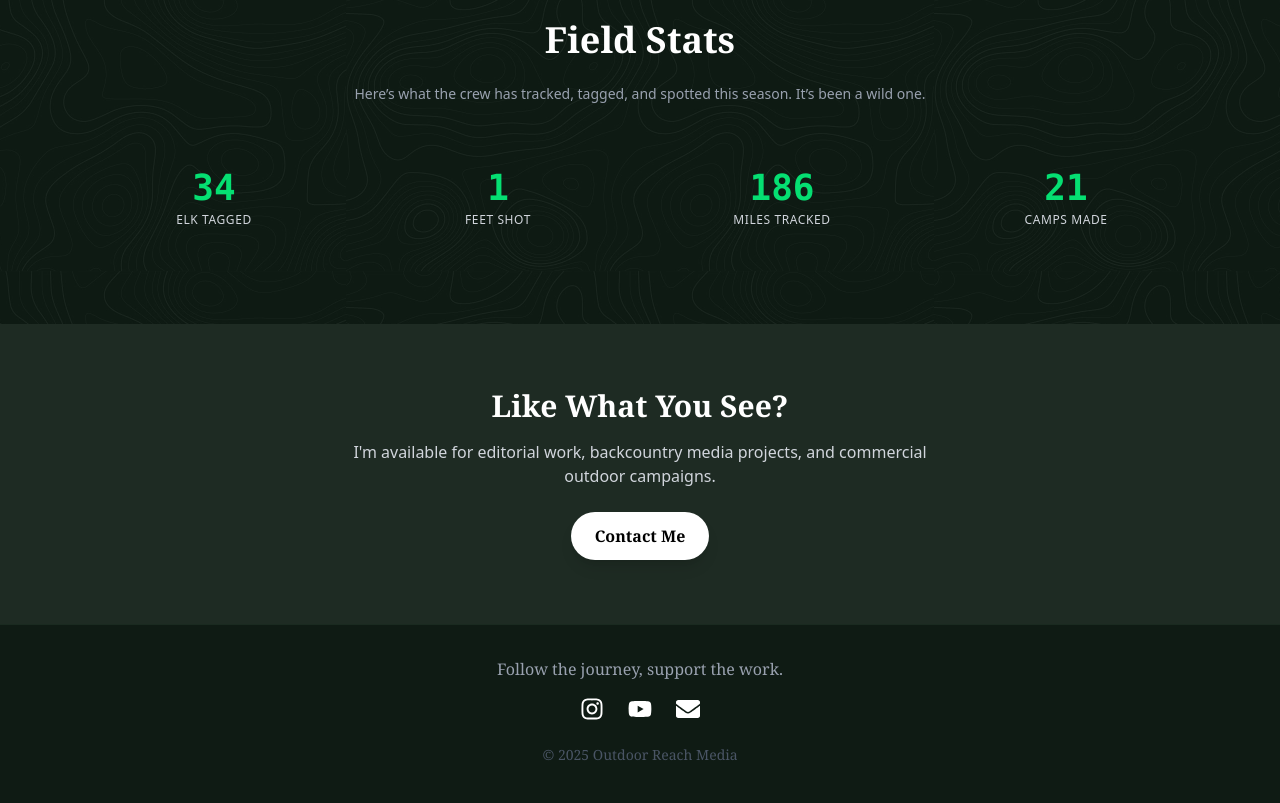
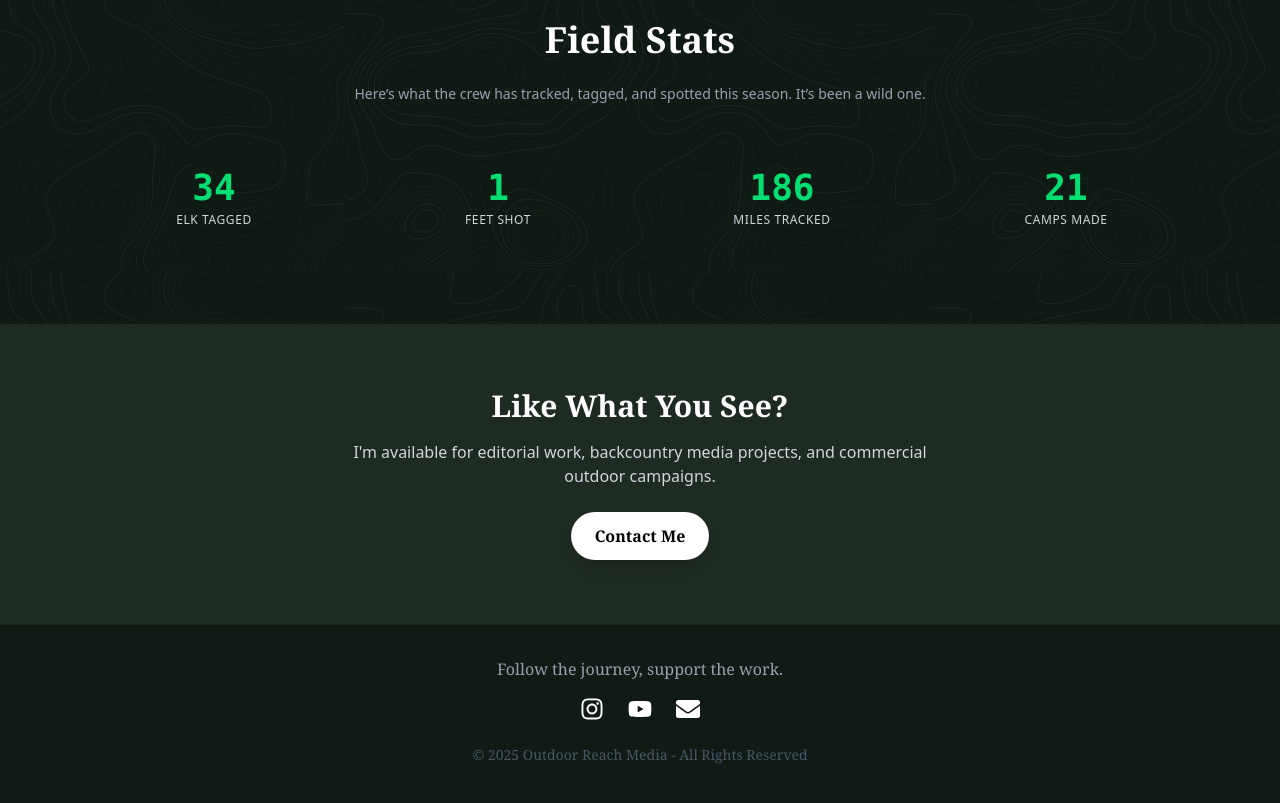
Before and after one commit to cadens99/outdoor-media, a React (Vite) app: page / in a window 1280 px wide. Shown: the part 3312-4115 px from the top of the page. Built offline with nearby package versions, Linux system fonts and the light colour scheme.

Commit message:
Updated Footer

```diff
--- a/src/pages/Home.jsx
+++ b/src/pages/Home.jsx
@@ -71,7 +71,7 @@ export default function Home() {
                     <SocialLinks />
                 </div>
                 <p className="mt-6 text-sm text-gray-600 font-serif">
-                    &copy; {new Date().getFullYear()} Outdoor Reach Media
+                    &copy; {new Date().getFullYear()} Outdoor Reach Media - All Rights Reserved
                 </p>
             </footer>
         </div>
```
